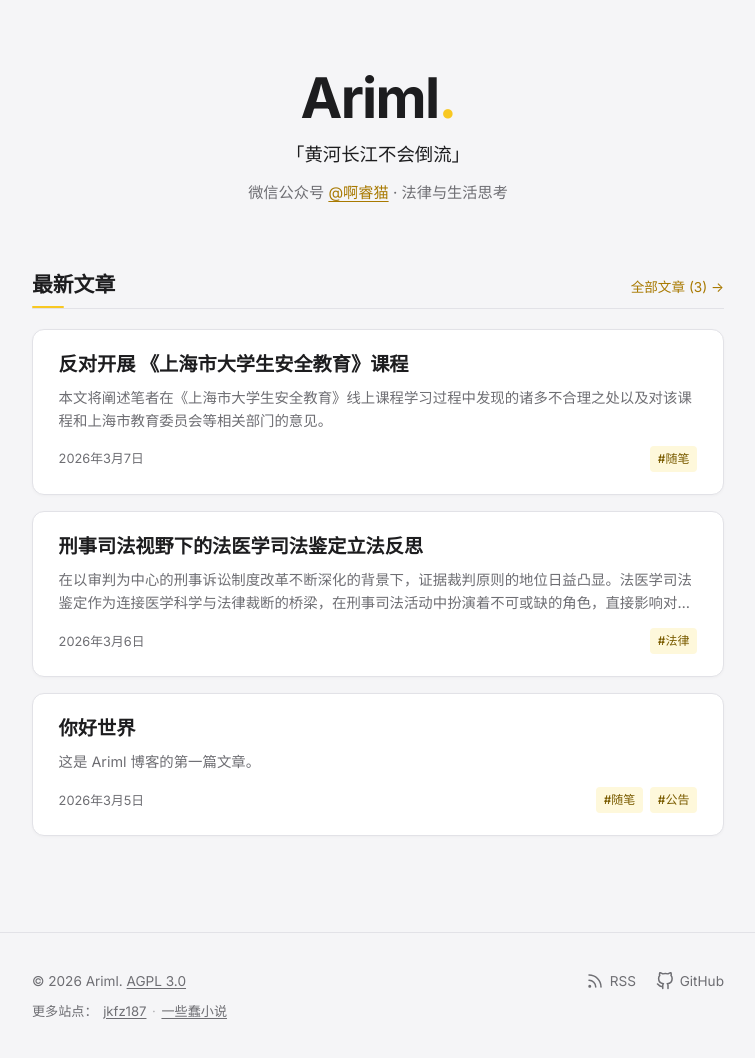
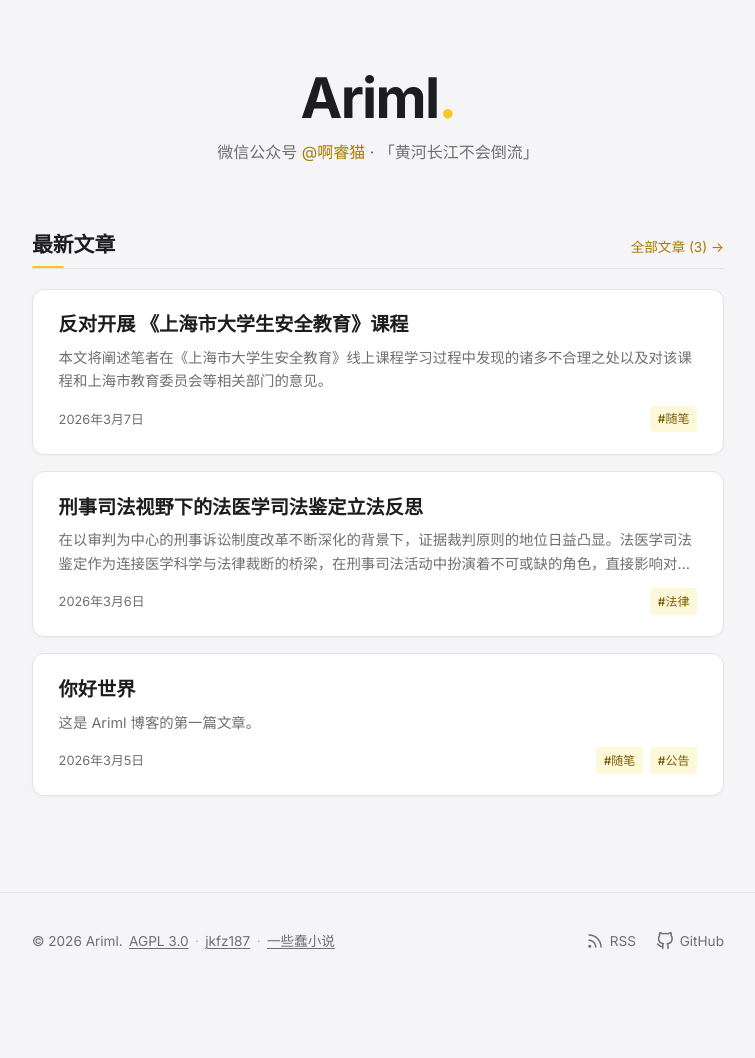
Before and after one commit to arimlll/arimlll.github.io, an Astro site: page / in a window 1280 px wide. Shown: the part 80-1138 px from the top of the page, without its empty margins (262-1017 px from the left). After the commit the page ends 1070 px from the top, so only its background shows below. Built offline with nearby package versions, Linux system fonts and the light colour scheme; Astro itself is replaced by a stand-in of ours; some packages are replaced by stand-ins of ours.

Commit message:
style: 优化首页标语、去除下划线并将更多站点并入版权行

```diff
--- a/src/components/Footer.astro
+++ b/src/components/Footer.astro
@@ -10,13 +10,13 @@ const siteUrl = 'https://arimlll.github.io';
 <footer class="footer">
   <div class="footer-inner container">
     <div class="footer-left">
-      <p>&copy; {year} Ariml. <a href="https://www.gnu.org/licenses/agpl-3.0.html" target="_blank" rel="noopener" class="license-link">AGPL 3.0</a></p>
-      <div class="footer-extra-sites">
-        <span class="label">更多站点：</span>
+      <p class="footer-meta">
+        &copy; {year} Ariml. <a href="https://www.gnu.org/licenses/agpl-3.0.html" target="_blank" rel="noopener" class="license-link">AGPL 3.0</a>
+        <span class="sep">·</span>
         <a href="/jkfz187/" class="footer-site-link">jkfz187</a>
         <span class="sep">·</span>
         <a href="/jkfz187/czp/" class="footer-site-link">一些蠢小说</a>
-      </div>
+      </p>
     </div>
     <div class="footer-links">
       <button class="footer-link rss-btn" id="rss-btn" data-rss={`${siteUrl}/rss.xml`} aria-label="复制 RSS 订阅地址" title="点击复制 RSS 订阅地址">
@@ -49,7 +49,7 @@ const siteUrl = 'https://arimlll.github.io';
   .footer-inner {
     display: flex;
     justify-content: space-between;
-    align-items: flex-start;
+    align-items: center;
     max-width: var(--max-width);
     margin: 0 auto;
     flex-wrap: wrap;
@@ -58,17 +58,17 @@ const siteUrl = 'https://arimlll.github.io';
 
   .footer-left {
     display: flex;
-    flex-direction: column;
-    gap: 0.4rem;
+    align-items: center;
   }
 
-  .footer-extra-sites {
-    font-size: 0.82rem;
+  .footer-meta {
+    font-size: 0.85rem;
     color: var(--color-text-secondary);
     display: flex;
     align-items: center;
-    gap: 0.35rem;
+    gap: 0.4rem;
     flex-wrap: wrap;
+    margin: 0;
   }
 
   .footer-site-link {
@@ -83,7 +83,7 @@ const siteUrl = 'https://arimlll.github.io';
   }
 
   .sep {
-    opacity: 0.5;
+    opacity: 0.45;
   }
 
   .license-link {
--- a/src/pages/index.astro
+++ b/src/pages/index.astro
@@ -20,8 +20,7 @@ const postsWithWordCount = await Promise.all(
 <BaseLayout title="首页">
   <section class="hero animate-fade-in">
     <h1 class="hero-title" id="hero-title">Ariml<span class="hero-dot">.</span></h1>
-    <p class="hero-quote">「黄河长江不会倒流」</p>
-    <p class="hero-sub">微信公众号 <a href="https://mp.weixin.qq.com" target="_blank" rel="noopener" class="hero-link">@啊睿猫</a> · 法律与生活思考</p>
+    <p class="hero-sub">微信公众号 <a href="https://mp.weixin.qq.com" target="_blank" rel="noopener" class="hero-link">@啊睿猫</a> · 「黄河长江不会倒流」</p>
   </section>
 
   {posts.length > 0 && (
@@ -67,22 +66,19 @@ const postsWithWordCount = await Promise.all(
     color: var(--color-accent);
   }
 
-  .hero-quote {
-    color: var(--color-text);
-    font-size: 1.15rem;
-    font-weight: 500;
-    margin-bottom: 0.5rem;
-  }
-
   .hero-sub {
     color: var(--color-text-secondary);
-    font-size: 0.95rem;
+    font-size: 1rem;
   }
 
   .hero-link {
     color: var(--color-accent-text);
-    text-decoration: underline;
-    text-underline-offset: 3px;
+    text-decoration: none;
+    transition: color 0.2s;
+  }
+
+  .hero-link:hover {
+    color: var(--color-accent-hover);
   }
 
   .recent-posts {
```
